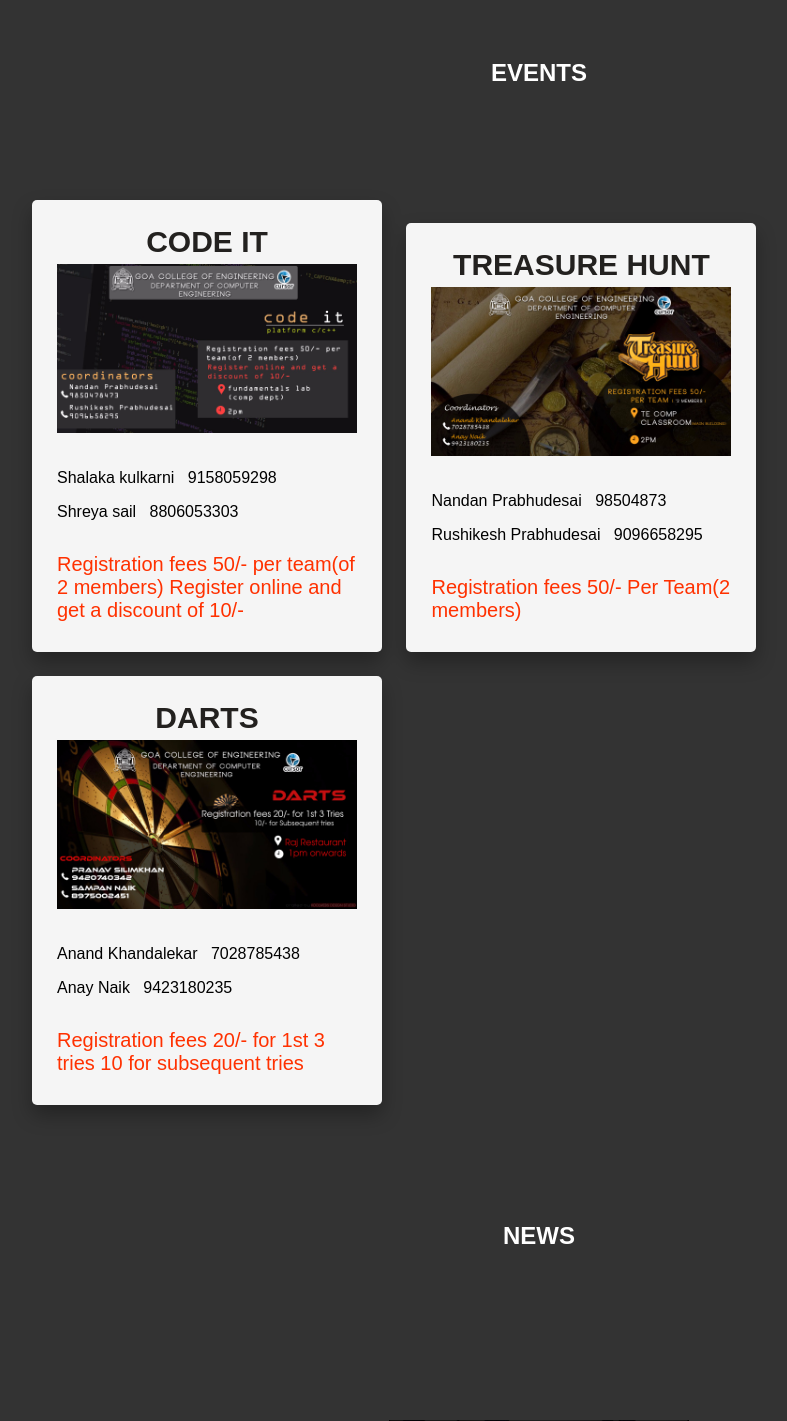
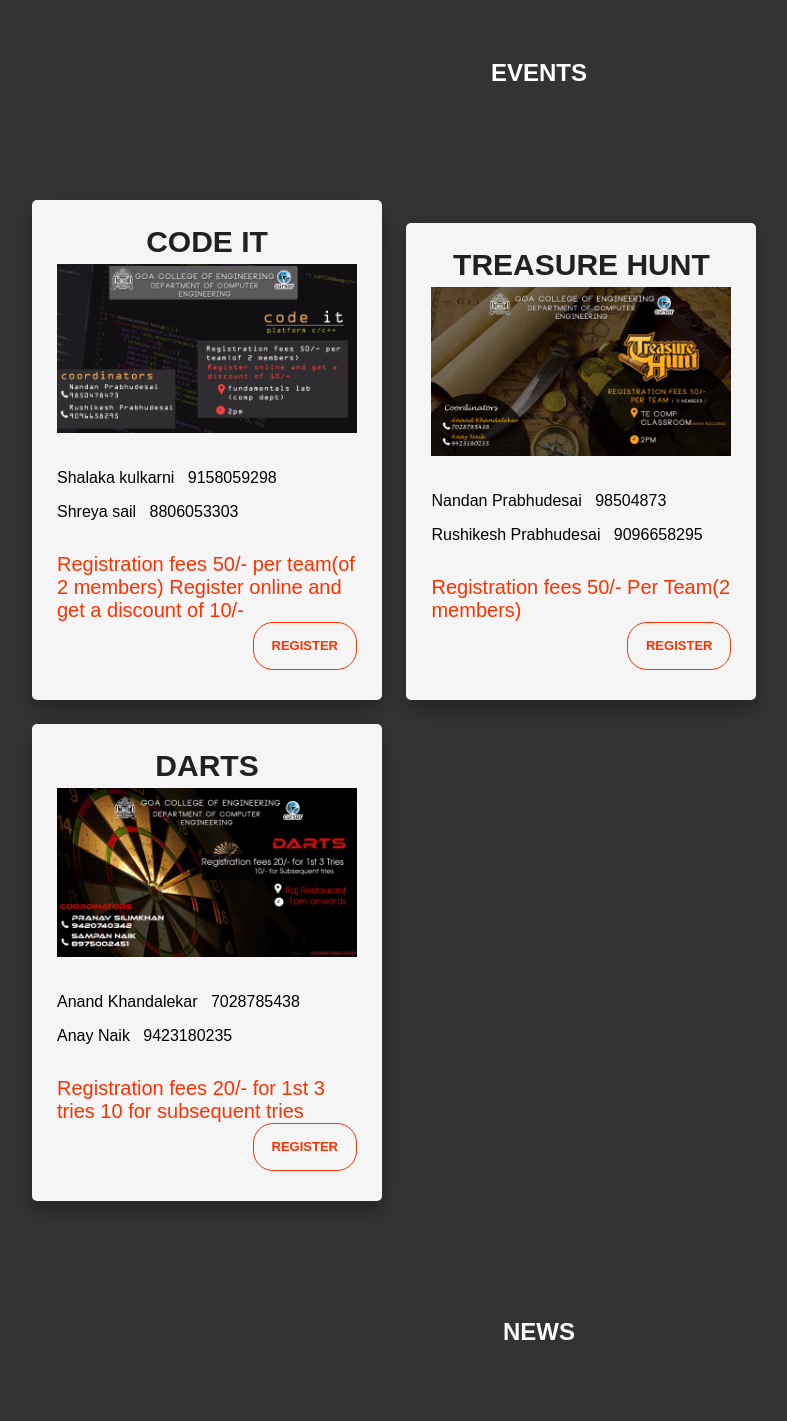
Before and after one commit to TeamCURSOR/cursor, a PHP site: page / in a window 1280 px wide. Shown: the part 1186-2607 px from the top of the page, without its empty margins (101-888 px from the left). Run offline with PHP 8.4, Linux system fonts and the light colour scheme; data comes from the database, SQL or seed files in the repository; some libraries are stand-ins or nearby versions.

Commit message:
16/1/2018

```diff
--- a/css/events.css
+++ b/css/events.css
@@ -88,7 +88,7 @@ ol li a{color:#fff;}
 /*--------------------
 Shop Card
 ---------------------*/
-.shop-card {
+.event-card {
   position: relative;
   /*float: right;
   clear: left;*/
@@ -108,43 +108,43 @@ Shop Card
   /*text-align: center;*/
   z-index: 2;
 }
-.shop-card .title ,.shop-card .desc{
+.event-card .title ,.event-card .desc{
   text-align: center;
 }
-.shop-card figure {
+.event-card figure {
   margin: 0;
   padding: 0;
   overflow: hidden;
   outline: none !important;
 }
-.shop-card figure img {
+.event-card figure img {
   /*margin: -95px 0 -60px;*/
   width: 100%;
 }
-.shop-card figure p{
+.event-card figure p{
   color: black;
 }
-.shop-card .title {
+.event-card .title {
   font-weight: 900;
   text-transform: uppercase;
   font-size: 30px;
   color: #23211f;
   margin-bottom: 5px;
 }
-.shop-card .desc {
+.event-card .desc {
   font-size: 17px;
   opacity: .8;
   margin-bottom: 3px;
 }
-.shop-card .cta {
+.event-card .cta {
   padding: 10px 0px 5px;
 }
-.shop-card .cta::after {
+.event-card .cta::after {
   content: '';
   display: table;
   clear: both;
 }
-.shop-card .price {
+.event-card .price {
   float: left;
   color: #FF3100;
   font-size: 20px;
@@ -154,7 +154,7 @@ Shop Card
   transition: color .3s ease-in-out;
   margin-top: 4px;
 }
-.shop-card .btn {
+.event-card .btn {
   position: relative;
   z-index: 1;
   float: right;
@@ -175,7 +175,7 @@ Shop Card
   border-radius: 20px;
   overflow: hidden;
 }
-.shop-card .btn .bg {
+.event-card .btn .bg {
   width: 101%;
   height: 101%;
   display: block !important;
@@ -185,11 +185,11 @@ Shop Card
   transition: all .3s ease-in-out;
   background: linear-gradient(135deg, #a61322, #d33f34);
 }
-.shop-card .btn:hover {
+.event-card .btn:hover {
   color: #fff !important;
   border: 1px solid transparent !important;
 }
-.shop-card .btn:hover .bg {
+.event-card .btn:hover .bg {
   opacity: 1;
 }
 
--- a/event_section.php
+++ b/event_section.php
@@ -19,7 +19,7 @@
 			?>
 
 
-	  <div class="shop-card">
+	  <div class="event-card">
 	    <div class="title">
 	      <a ><?php echo $row['title'];?></a>
 	    </div>
@@ -59,7 +59,7 @@
 	        <?php echo $row['reg_fee_info'];?>
 	      </div>
 
-	      <!-- <button class="btn">Add to cart<span class="bg"></span></button> -->
+	      <button class="btn">Register<span class="bg"></span></button>
 	    </div>
 
 	  	</div>
--- a/events.php
+++ b/events.php
@@ -77,7 +77,7 @@
       		?>
 
 
-          <div class="shop-card">
+          <div class="event-card">
             <div class="title">
               <a ><?php echo $row['title'];?></a>
             </div>
@@ -116,8 +116,7 @@
               <div class="price">
                 <?php echo $row['reg_fee_info'];?>
               </div>
-
-              <!-- <button class="btn">Add to cart<span class="bg"></span></button> -->
+                <button class="btn">Register<span class="bg"></span></button>
             </div>
 
 	      	</div>
--- a/gallery.php
+++ b/gallery.php
@@ -125,7 +125,8 @@
       	<ul>
       		<?php
 
-      			$queryy="Select `grp_id`, GROUP_CONCAT(image_path) as image_paths from (Select `media`.`grp_id`, concat(`media_path`,'/',`media_name`) as image_path from media  join (SELECT `grp_id`, GROUP_CONCAT(media_id) as medias FROM `media` WHERE `grp_id` not in ('undefined', 'ai_svg', 'events') GROUP BY `grp_id`) as grps on media.grp_id=grps.grp_id WHERE FIND_IN_SET(`media`.`media_id`, grps.medias)<4) as photos group by photos.grp_id";
+      			$queryy="Select `gallery`.`grp_id`, image_paths, gallary_name as album_name from gallery join (Select `grp_id`, GROUP_CONCAT(image_path) as image_paths from (Select `media`.`grp_id`, concat(`media_path`,'/',`media_name`) as image_path from media join (SELECT `grp_id`, GROUP_CONCAT(media_id) as medias FROM `media` WHERE `grp_id` not in ('undefined', 'ai_svg', 'events') GROUP BY `grp_id`) as grps on media.grp_id=grps.grp_id WHERE FIND_IN_SET(`media`.`media_id`, grps.medias)<4) as photos group by photos.grp_id) as albums on gallery.grp_id = albums.grp_id
+";
       			$result = $conn->query($queryy);
 
       			if($result->num_rows >0)
@@ -145,7 +146,7 @@
                 }
               ?>
 	      		</div>
-            <p><?php echo $row['grp_id'];?></p>
+            <p><?php echo $row['album_name'];?></p>
 	      	</li>
       		<?php
 
--- a/gallery_section.php
+++ b/gallery_section.php
@@ -4,7 +4,7 @@
 	  	<ul>
 	  		<?php
 
-	  			$queryy="Select `grp_id`, GROUP_CONCAT(image_path) as image_paths from (Select `media`.`grp_id`, concat(`media_path`,'/',`media_name`) as image_path from media  join (SELECT `grp_id`, GROUP_CONCAT(media_id) as medias FROM `media` WHERE `grp_id` not in ('undefined', 'ai_svg', 'events') GROUP BY `grp_id`) as grps on media.grp_id=grps.grp_id WHERE FIND_IN_SET(`media`.`media_id`, grps.medias)<4) as photos group by photos.grp_id limit 3";
+	  			$queryy="Select `gallery`.`grp_id`, image_paths, gallary_name as album_name from gallery join (Select `grp_id`, GROUP_CONCAT(image_path) as image_paths from (Select `media`.`grp_id`, concat(`media_path`,'/',`media_name`) as image_path from media join (SELECT `grp_id`, GROUP_CONCAT(media_id) as medias FROM `media` WHERE `grp_id` not in ('undefined', 'ai_svg', 'events') GROUP BY `grp_id`) as grps on media.grp_id=grps.grp_id WHERE FIND_IN_SET(`media`.`media_id`, grps.medias)<4) as photos group by photos.grp_id) as albums on gallery.grp_id = albums.grp_id limit 3";
 	  			$result = $conn->query($queryy);
 
 	  			if($result->num_rows >0)
@@ -24,7 +24,7 @@
 	            }
 	          ?>
 	      		</div>
-	        <p><?php echo $row['grp_id'];?></p>
+	        <p><?php echo $row['album_name'];?></p>
 	      	</li>
 	  		<?php
 
```
Also changed, not shown: database/cursor_db1(16_1_2018).sql (renamed from database/cursor_php_1512018.sql, +40 -9 lines).
